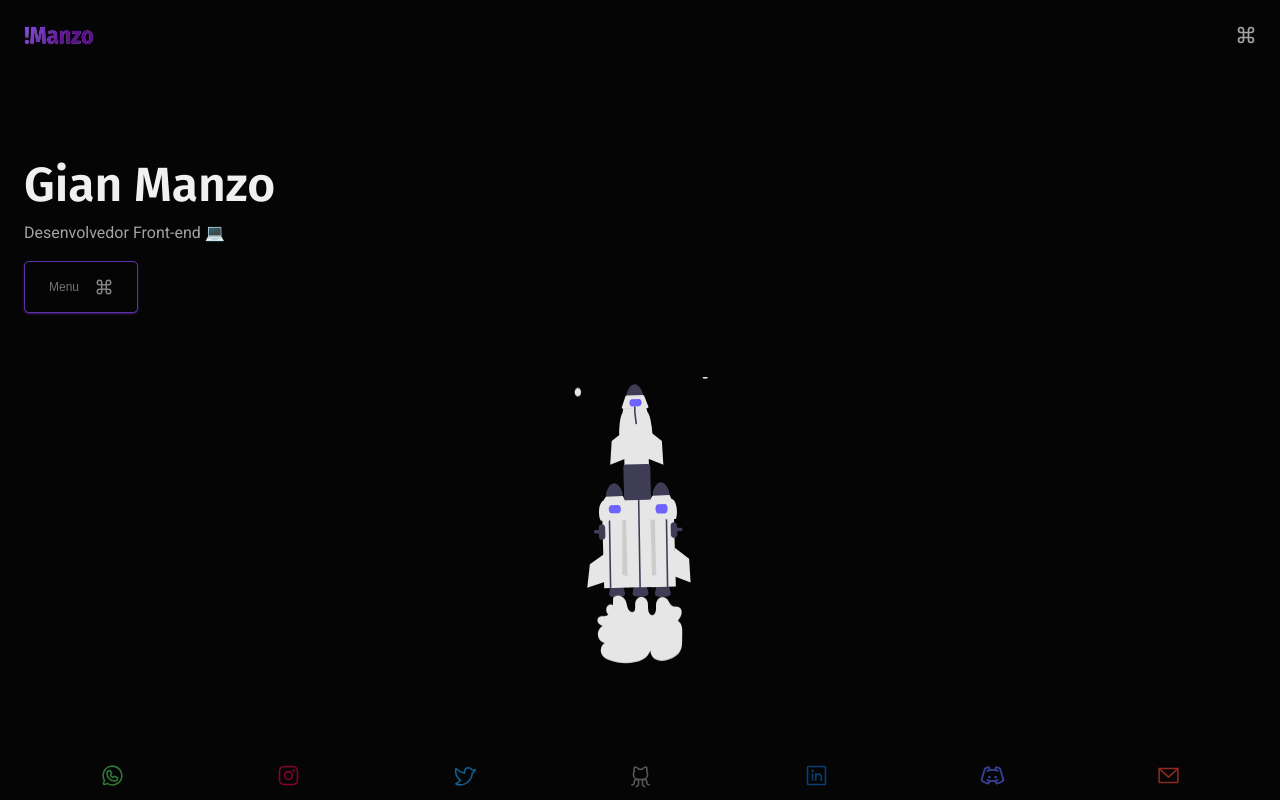
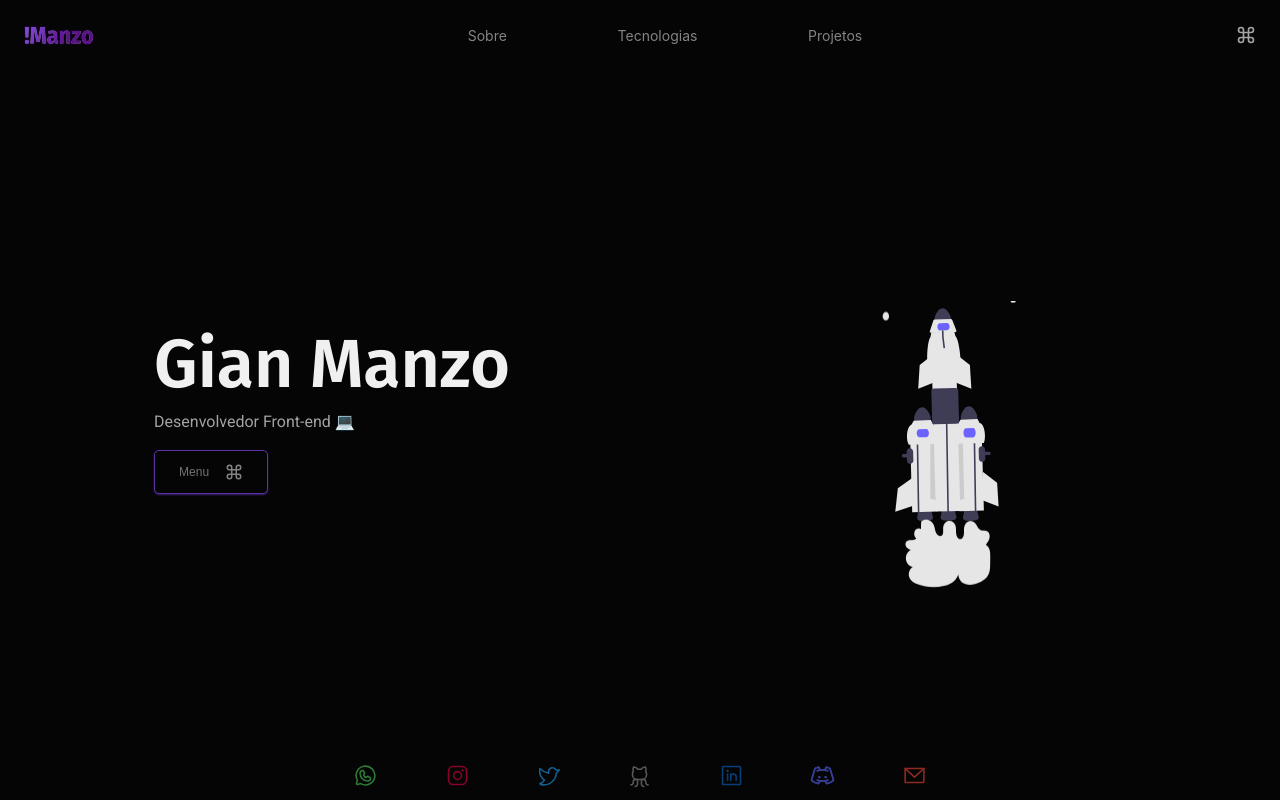
Before and after one commit to GianManzo/manzo-webSite, a React (Create React App) app: page / in a window 1280 px wide. Built offline with nearby package versions, Linux system fonts and the light colour scheme.

Commit message:
add responsive for home, header, footer and modal

```diff
--- a/src/components/Footer/Footer.jsx
+++ b/src/components/Footer/Footer.jsx
@@ -14,7 +14,7 @@ export const Footer = () => {
   return (
     <C.Footer>
       <nav>
-        <ul className="show-animation">
+        <ul className="footer-animation">
           <li>
             <a
               href="https://api.whatsapp.com/send?phone=+5519989873771&text=Ola. Gostei do seu portfólio, podemos conversar?!"
--- a/src/components/Footer/Styles.js
+++ b/src/components/Footer/Styles.js
@@ -23,4 +23,9 @@ export const Footer = styled.footer`
       }
     }
   }
+  @media (min-width: 768px) {
+    nav {
+      width: 50%;
+    }
+  }
 `
--- a/src/components/Header/Header.jsx
+++ b/src/components/Header/Header.jsx
@@ -17,9 +17,17 @@ export const Header = ({ modal, setModal }) => {
                 <Logo />
               </Link>
             </li>
-            <li style={{ color: 'white', display: 'none' }}>About</li>
-            <li style={{ color: 'white', display: 'none' }}>Skills</li>
-            <li style={{ color: 'white', display: 'none' }}>Projects</li>
+            <ul>
+              <li>
+                <Link to="/about">Sobre</Link>
+              </li>
+              <li>
+                <Link to="/skills">Tecnologias</Link>
+              </li>
+              <li>
+                <Link to="/projects">Projetos</Link>
+              </li>
+            </ul>
             <li onClick={() => setModal(!modal)}>
               <MenuIcon width={20} height={20} style={{ cursor: 'pointer' }} />
             </li>
--- a/src/components/Header/Styles.js
+++ b/src/components/Header/Styles.js
@@ -1,4 +1,5 @@
 import styled from 'styled-components'
+import { gray, purple } from '../../_variables/_colors'
 
 export const height_Header = '72px'
 
@@ -12,6 +13,27 @@ export const Header = styled.header`
       justify-content: space-between;
       height: 100%;
       margin-inline: 24px;
+      ul {
+        width: 50%;
+        display: flex;
+        justify-content: space-evenly;
+      }
+      li:not(.right-animation) {
+        a {
+          display: none;
+          text-decoration: none;
+          color: ${gray.g6};
+          font-size: 14px;
+          transition: 0.3s;
+          opacity: 80%;
+          :hover {
+            opacity: 100%;
+          }
+          @media (min-width: 768px) {
+            display: block;
+          }
+        }
+      }
     }
   }
 `
--- a/src/components/Modal/Styles.js
+++ b/src/components/Modal/Styles.js
@@ -24,6 +24,9 @@ export const Wrapper = styled.div`
   backdrop-filter: blur(20px);
   -webkit-backdrop-filter: blur(20px);
   overflow-y: scroll;
+  @media (min-width: 768px) {
+    width: 480px;
+  }
 
   &::-webkit-scrollbar {
     width: 5px;
--- a/src/index.css
+++ b/src/index.css
@@ -15,7 +15,6 @@ code {
 
 .right-animation {
   animation: appear 1.5s ease;
-  cursor: pointer;
 }
 
 @keyframes appear {
@@ -101,3 +100,15 @@ code {
     transform: scale(1);
   }
 }
+.footer-animation {
+  animation: footer 3s ease;
+}
+
+@keyframes footer {
+  from {
+    opacity: 0%;
+  }
+  to {
+    opacity: 100%;
+  }
+}
--- a/src/pages/Home/Styles.js
+++ b/src/pages/Home/Styles.js
@@ -20,6 +20,16 @@ export const Wrapper = styled.div`
     color: ${gray.g6};
     margin-top: 1rem;
   }
+  @media (min-width: 768px) {
+    display: grid;
+    grid-template-columns: 1fr 1fr;
+    align-items: center;
+    justify-items: center;
+
+    h1 {
+      font-size: 68px;
+    }
+  }
 `
 
 export const Btn = styled.button`
@@ -27,7 +37,7 @@ export const Btn = styled.button`
   align-items: center;
   justify-content: center;
   gap: 1rem;
-  padding: 1rem 1.5rem;
+  padding: 0.75rem 1.5rem;
   font-size: 12px;
   margin-top: 20px;
   background-color: ${gray.g19};
```
